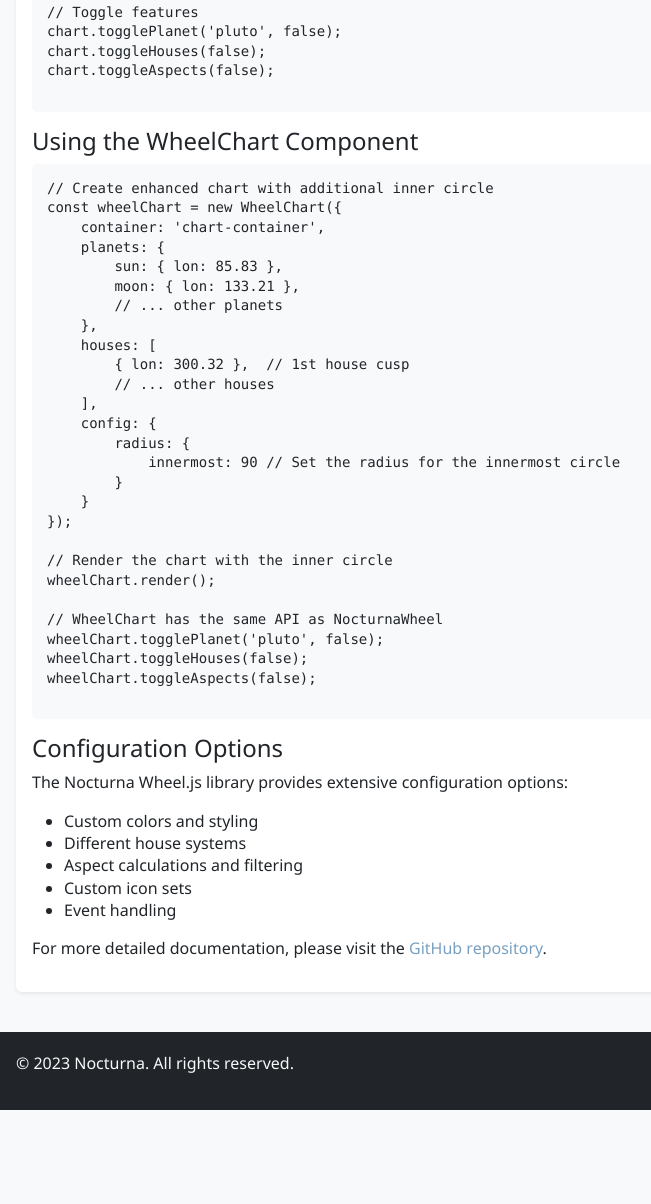
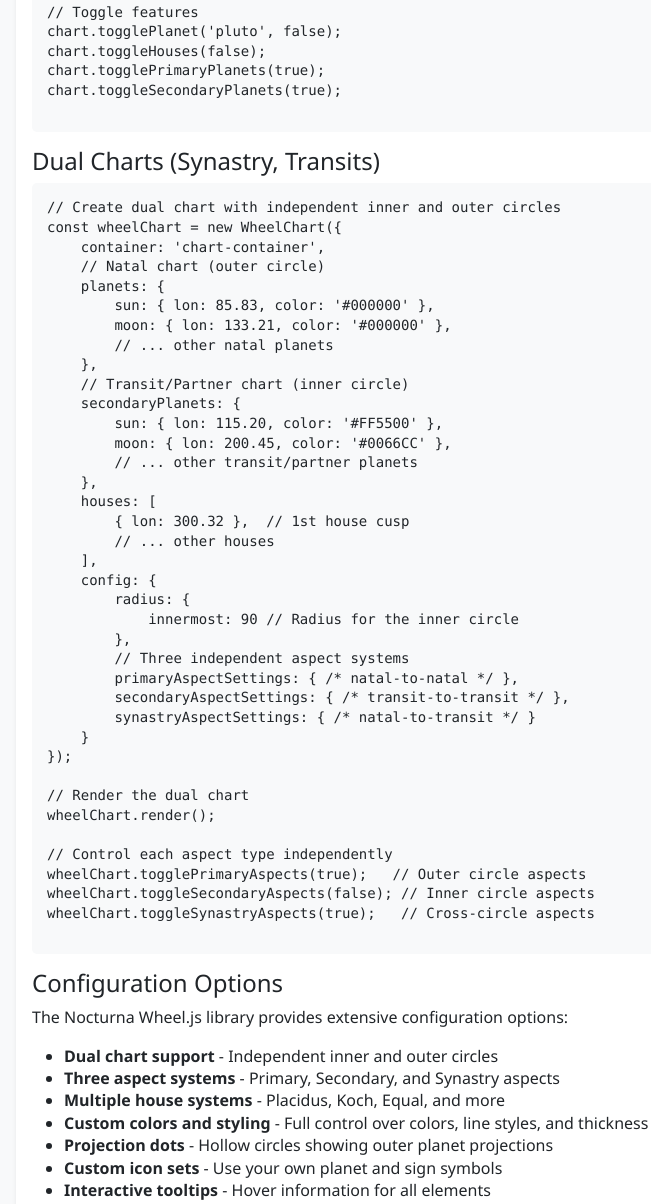
Before and after one commit to eaprelsky/nocturna-wheel, a website built with Vite: page index.html in a window 1280 px wide. Shown: the part 1320-2524 px from the top of the page, without its empty margins (66-717 px from the left). Before the commit the page ends 2430 px from the top, so only its background shows below. Built offline with nearby package versions, Linux system fonts and the light colour scheme; files whose address does not match are found by name.

Commit message:
feat: implement dual chart support with independent circles and three aspect systems
BREAKING CHANGE: Aspect rendering system has been refactored. The legacy toggleAspects() method is deprecated. Use togglePrimaryAspects(), toggleSecondaryAspects(), or toggleSynastryAspects() instead.

Features:
- Add support for independent secondary planets (inner circle)
- Implement three separate aspect systems:
  * Primary aspects (outer circle to outer circle)
  * Secondary aspects (inner circle to inner circle)
  * Synastry aspects (outer to inner with projection dots)
- Add hollow projection dots showing outer planet positions on inner circle
- Export HouseCalculator in UMD bundle
- Add toggle methods for each aspect type independently

Bug Fixes:
- Fix cross-aspect coordinate mapping (prevented overwriting of planet coordinates)
- Remove legacy aspect rendering to prevent duplicate lines

Documentation:
- Update README.md with dual chart examples and new API methods
- Update index.html demo with synastry examples
- Add comprehensive examples for all three aspect systems

This release enables full synastry, transit, and progression chart support with elegant projection-based visualization.

```diff
--- a/index.html
+++ b/index.html
@@ -224,18 +224,26 @@
 // Toggle features
 chart.togglePlanet('pluto', false);
 chart.toggleHouses(false);
-chart.toggleAspects(false);</code></pre>
+chart.togglePrimaryPlanets(true);
+chart.toggleSecondaryPlanets(true);</code></pre>
                     </div>
 
-                    <h4>Using the WheelChart Component</h4>
+                    <h4>Dual Charts (Synastry, Transits)</h4>
                     <div class="code-block">
-                        <pre><code>// Create enhanced chart with additional inner circle
+                        <pre><code>// Create dual chart with independent inner and outer circles
 const wheelChart = new WheelChart({
     container: 'chart-container',
+    // Natal chart (outer circle)
     planets: {
-        sun: { lon: 85.83 },
-        moon: { lon: 133.21 },
-        // ... other planets
+        sun: { lon: 85.83, color: '#000000' },
+        moon: { lon: 133.21, color: '#000000' },
+        // ... other natal planets
+    },
+    // Transit/Partner chart (inner circle)
+    secondaryPlanets: {
+        sun: { lon: 115.20, color: '#FF5500' },
+        moon: { lon: 200.45, color: '#0066CC' },
+        // ... other transit/partner planets
     },
     houses: [
         { lon: 300.32 },  // 1st house cusp
@@ -243,28 +251,34 @@
     ],
     config: {
         radius: {
-            innermost: 90 // Set the radius for the innermost circle
-        }
+            innermost: 90 // Radius for the inner circle
+        },
+        // Three independent aspect systems
+        primaryAspectSettings: { /* natal-to-natal */ },
+        secondaryAspectSettings: { /* transit-to-transit */ },
+        synastryAspectSettings: { /* natal-to-transit */ }
     }
 });
 
-// Render the chart with the inner circle
+// Render the dual chart
 wheelChart.render();
 
-// WheelChart has the same API as NocturnaWheel
-wheelChart.togglePlanet('pluto', false);
-wheelChart.toggleHouses(false);
-wheelChart.toggleAspects(false);</code></pre>
+// Control each aspect type independently
+wheelChart.togglePrimaryAspects(true);   // Outer circle aspects
+wheelChart.toggleSecondaryAspects(false); // Inner circle aspects
+wheelChart.toggleSynastryAspects(true);   // Cross-circle aspects</code></pre>
                     </div>
 
                     <h4>Configuration Options</h4>
                     <p>The Nocturna Wheel.js library provides extensive configuration options:</p>
                     <ul>
-                        <li>Custom colors and styling</li>
-                        <li>Different house systems</li>
-                        <li>Aspect calculations and filtering</li>
-                        <li>Custom icon sets</li>
-                        <li>Event handling</li>
+                        <li><strong>Dual chart support</strong> - Independent inner and outer circles</li>
+                        <li><strong>Three aspect systems</strong> - Primary, Secondary, and Synastry aspects</li>
+                        <li><strong>Multiple house systems</strong> - Placidus, Koch, Equal, and more</li>
+                        <li><strong>Custom colors and styling</strong> - Full control over colors, line styles, and thickness</li>
+                        <li><strong>Projection dots</strong> - Hollow circles showing outer planet projections</li>
+                        <li><strong>Custom icon sets</strong> - Use your own planet and sign symbols</li>
+                        <li><strong>Interactive tooltips</strong> - Hover information for all elements</li>
                     </ul>
 
                     <p>For more detailed documentation, please visit the <a href="https://github.com/eaprelsky/nocturna-wheel" class="text-decoration-none" style="color: var(--nocturna-primary);">GitHub repository</a>.</p>
```
Also changed, not shown: README.md.
